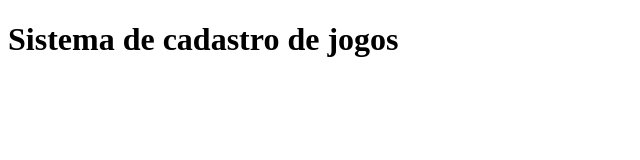
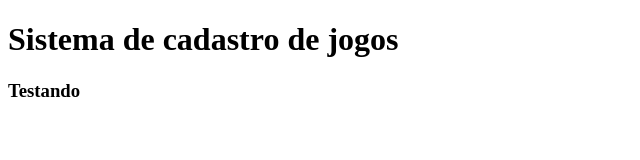
Before and after one commit to DreamkitteXz/Curso-GitHub-Alura, a plain HTML site: page index.html in a window 1280 px wide. Shown: the full height of the page, 0-640 px from the left. Drawn offline with Linux system fonts and the light colour scheme.

Commit message:
Update index.html

```diff
--- a/index.html
+++ b/index.html
@@ -7,6 +7,7 @@
 </head>
 <body>
     <h1>Sistema de cadastro de jogos</h1>
+    <h3>Testando</h3>
     <script src="app.js
     "></script>
 </body>
```
